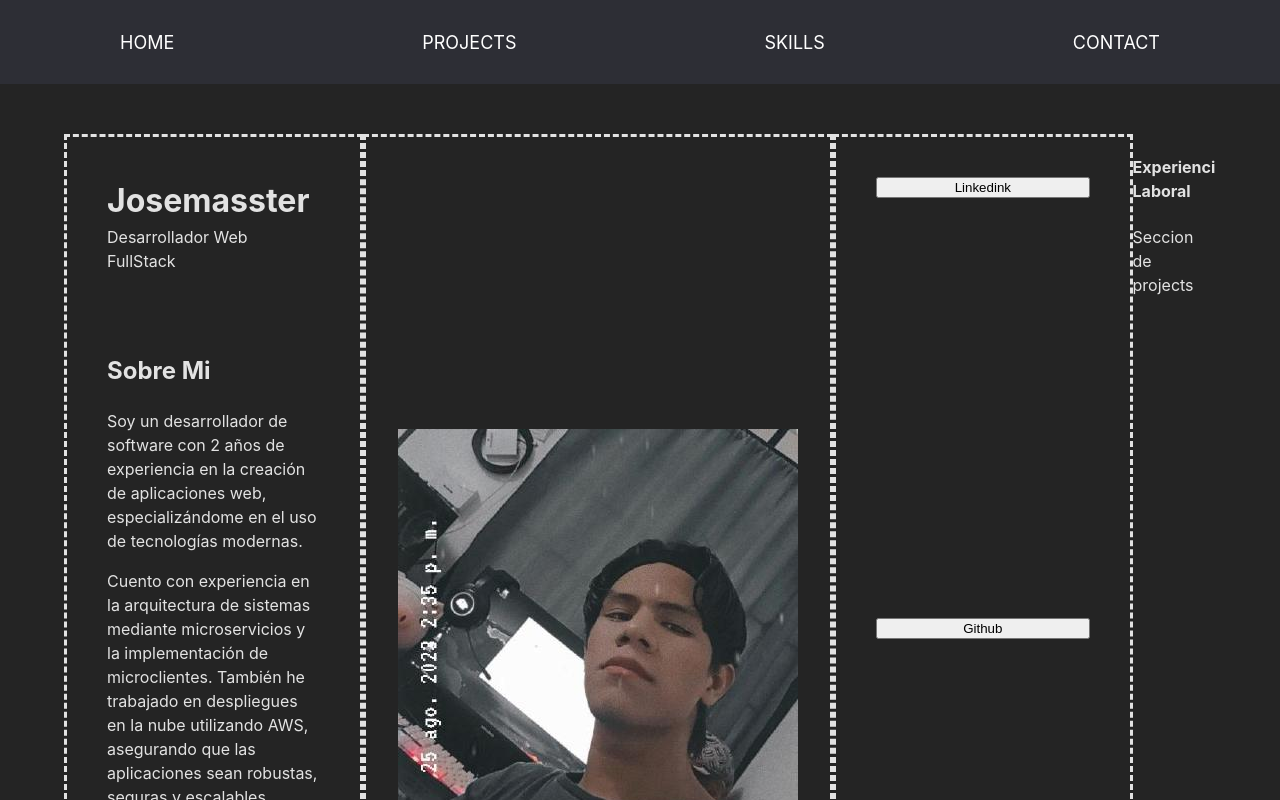
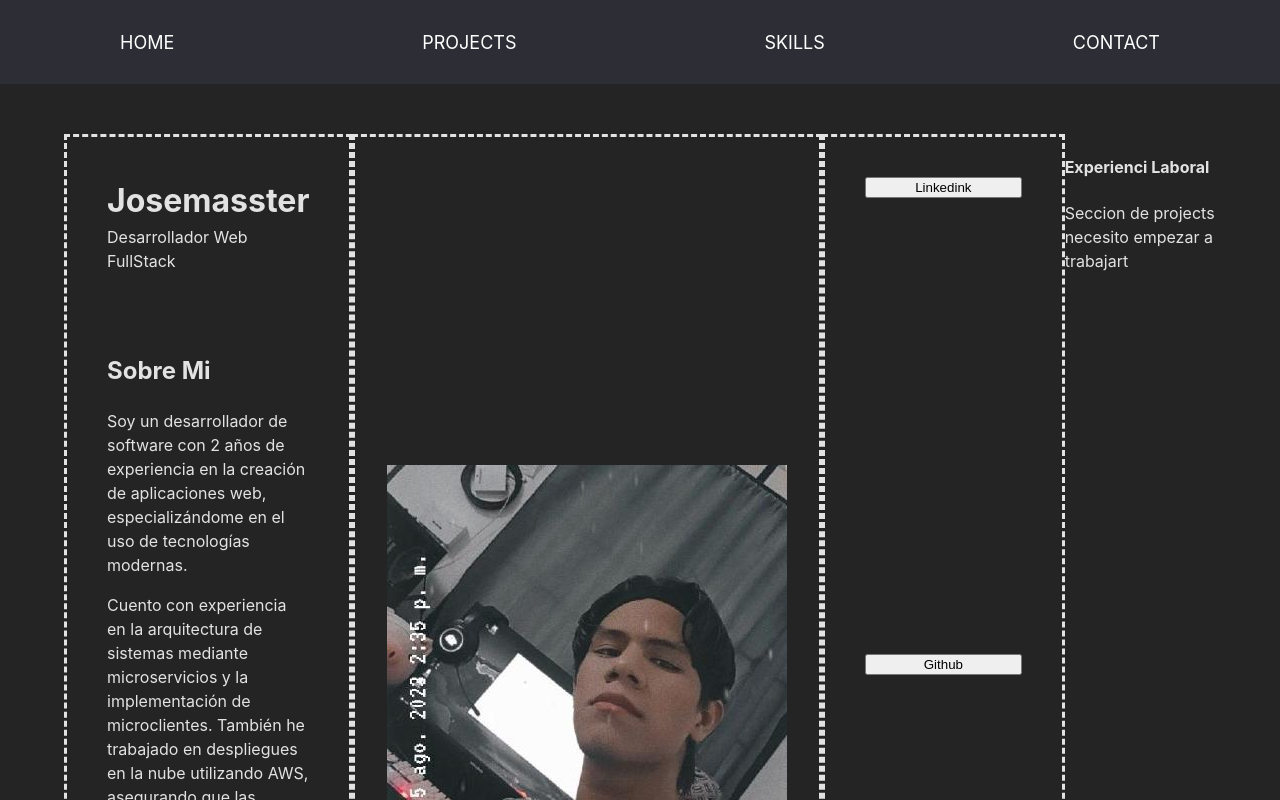
Before and after one commit to josemasster/Portafolio, a React (Vite) app: page / in a window 1280 px wide. Shown: the top 800 px of the page. Built offline with nearby package versions, Linux system fonts and the light colour scheme.

Commit message:
Mantener el flujo

```diff
--- a/src/components/about/experience/experience.jsx
+++ b/src/components/about/experience/experience.jsx
@@ -8,6 +8,8 @@ return(
         <h1>Experienci Laboral</h1>
         <div>
             Seccion de projects
+            necesito empezar a trabajart
+
         </div>
     </section>
 )
```
